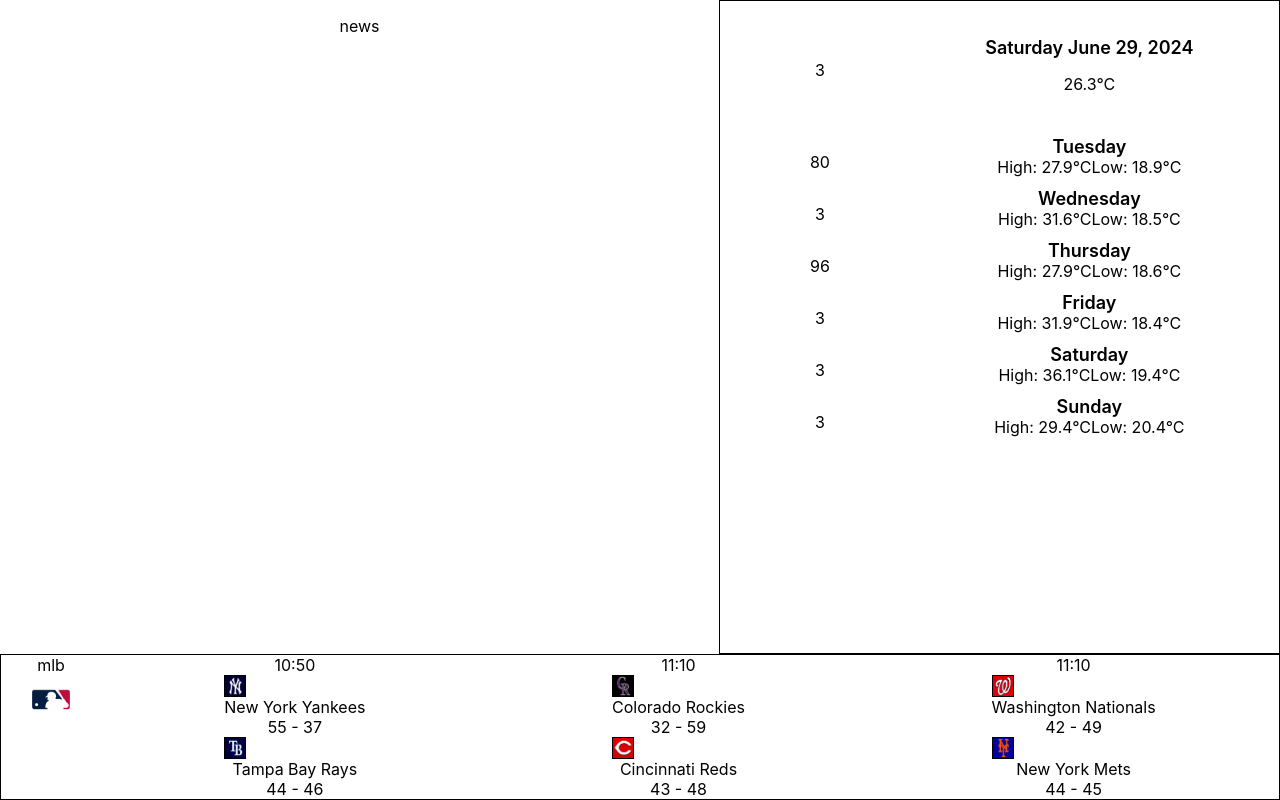
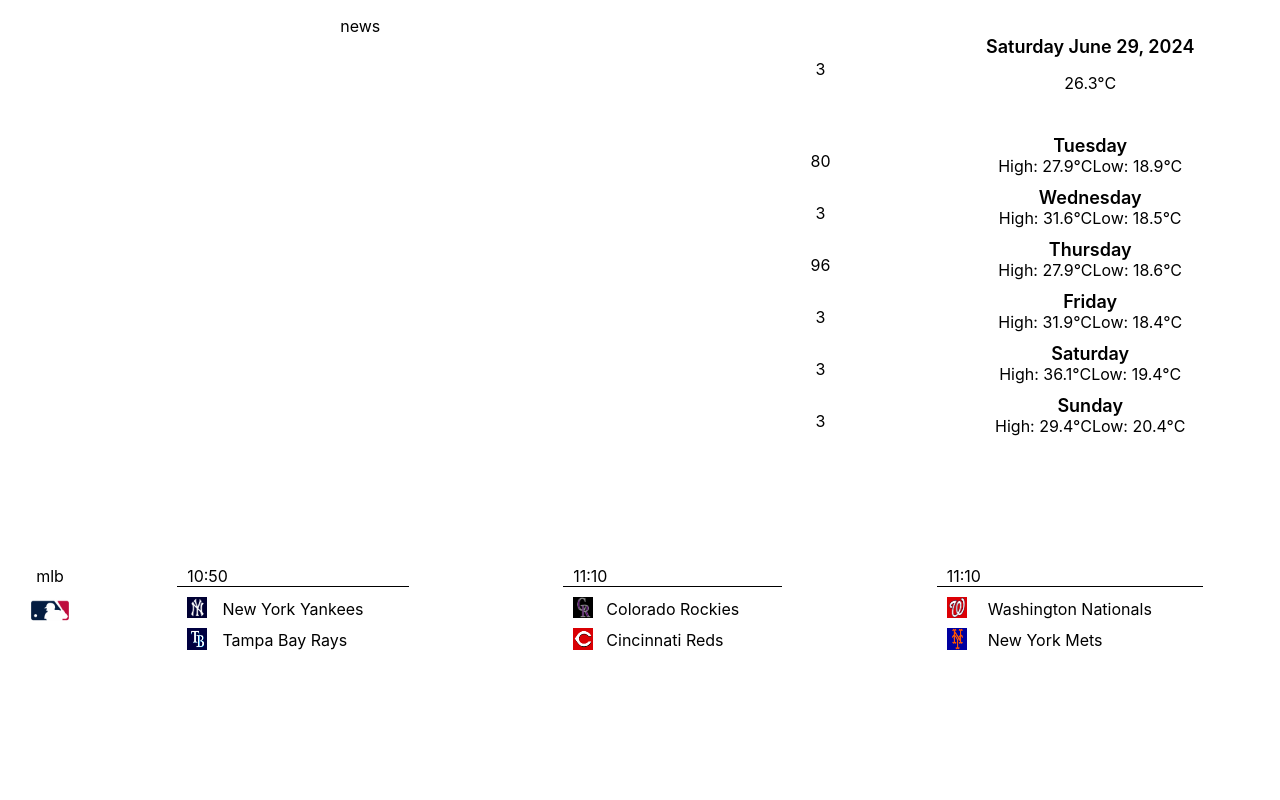
Before and after one commit to tglazier754/news_display_two, a React (Create React App) app: page / in a window 1280 px wide. Built offline with nearby package versions, Linux system fonts and the light colour scheme; no server answers.

Commit message:
score ticker basic styling

```diff
--- a/src/App.css
+++ b/src/App.css
@@ -18,14 +18,13 @@
 .weather-container {
 
   padding: 10px;
-  border: 1px solid;
+  padding-bottom: 1rem;
   overflow: hidden;
   grid-column: 4 / 4;
   grid-row: 1 / 2;
 }
 
 .sports-container {
-  border: 1px solid;
   grid-column: 1/5;
   grid-row: 2 / 3;
 }
--- a/src/components/sports/MLBScoreBox.css
+++ b/src/components/sports/MLBScoreBox.css
@@ -4,8 +4,42 @@
 }
 
 .sports-logo {
-    border: solid 1px;
     min-height: 20px;
     max-width: 20px;
     background-size: 100% 100%;
 }
+
+.game-status {
+    border-bottom: solid 1px;
+    text-align: left;
+    padding-left: 10px;
+}
+
+.scores-container {
+    padding: 10px;
+    padding-bottom: 0;
+}
+
+.team-info {
+    display: grid;
+    width: 100%;
+    grid-template-columns: 1fr 4fr 1fr;
+    margin-bottom: 10px;
+}
+
+.mlb-score-box.compact .team-info {
+    grid-template-columns: 1fr 1fr 1fr;
+}
+
+.team-name {
+    text-align: left;
+}
+
+.team-score {
+    text-align: right;
+}
+
+.team-name>span,
+.team-score>span {
+    vertical-align: middle;
+}
--- a/src/components/sports/MLBScoreBox.jsx
+++ b/src/components/sports/MLBScoreBox.jsx
@@ -2,7 +2,7 @@ import { getTeamAbbreviation } from "../../utils/sportsTeams";
 import { getFormattedTimeString } from "../../utils/timeConversion";
 import "./MLBScoreBox.css";
 
-export const MLBScoreBox = ({ gameData }) => {
+export const MLBScoreBox = ({ gameData, compact = false }) => {
 
 
     //TODO: Add a helper function to link full team names to abbreviated names
@@ -14,19 +14,19 @@ export const MLBScoreBox = ({ gameData }) => {
     const homeTeamAbbrev = getTeamAbbreviation(gameData.homeTeam.name);
 
     return (
-        <div className="mlb-score-box">
+        <div className={`mlb-score-box ${compact ? "compact" : ""}`}>
             <div className="game-status">{gameStatus}</div>
-            <div className="away-team">
-                <div className={`sports-logo ${awayTeamAbbrev}`} style={{ backgroundImage: `url(/mlb/${awayTeamAbbrev}.png)` }}></div>
-                <div className="team-name">{gameData.awayTeam.name}</div>
-                <div className="team-record">{`${gameData.awayTeam.record.wins} - ${gameData.awayTeam.record.losses}`}</div>
-                <div className="team-score">{gameData.awayTeam.score}</div>
-            </div>
-            <div className="home-team">
-                <div className={`sports-logo ${homeTeamAbbrev}`} style={{ backgroundImage: `url(/mlb/${homeTeamAbbrev}.png)` }}></div>
-                <div className="team-name">{gameData.homeTeam.name}</div>
-                <div className="team-record">{`${gameData.homeTeam.record.wins} - ${gameData.homeTeam.record.losses}`}</div>
-                <div className="team-score">{gameData.homeTeam.score}</div>
+            <div className="scores-container">
+                <div className="team-info away-team">
+                    <div className={`sports-logo ${awayTeamAbbrev}`} style={{ backgroundImage: `url(/mlb/${awayTeamAbbrev}.png)` }}></div>
+                    <div className="team-name"><span>{compact ? awayTeamAbbrev.toUpperCase() : gameData.awayTeam.name}</span></div>
+                    <div className="team-score"><span>{gameData.awayTeam.score}</span></div>
+                </div>
+                <div className="team-info home-team">
+                    <div className={`sports-logo ${homeTeamAbbrev}`} style={{ backgroundImage: `url(/mlb/${homeTeamAbbrev}.png)` }}></div>
+                    <div className="team-name"><span>{compact ? homeTeamAbbrev.toUpperCase() : gameData.homeTeam.name}</span></div>
+                    <div className="team-score"><span>{gameData.homeTeam.score}</span></div>
+                </div>
             </div>
         </div >
     );
--- a/src/utils/sportsTeams.js
+++ b/src/utils/sportsTeams.js
@@ -24,7 +24,7 @@ const mlbTeams = {
     "philadelphia-phillies": "phi",
     "pittsburgh-pirates": "pit",
     "san-diego-padres": "sd",
-    "san-fransisco-giants": "sf",
+    "san-francisco-giants": "sf",
     "seattle-mariners": "sea",
     "st-louis-cardinals": "stl",
     "tampa-bay-rays": "tb",
```
